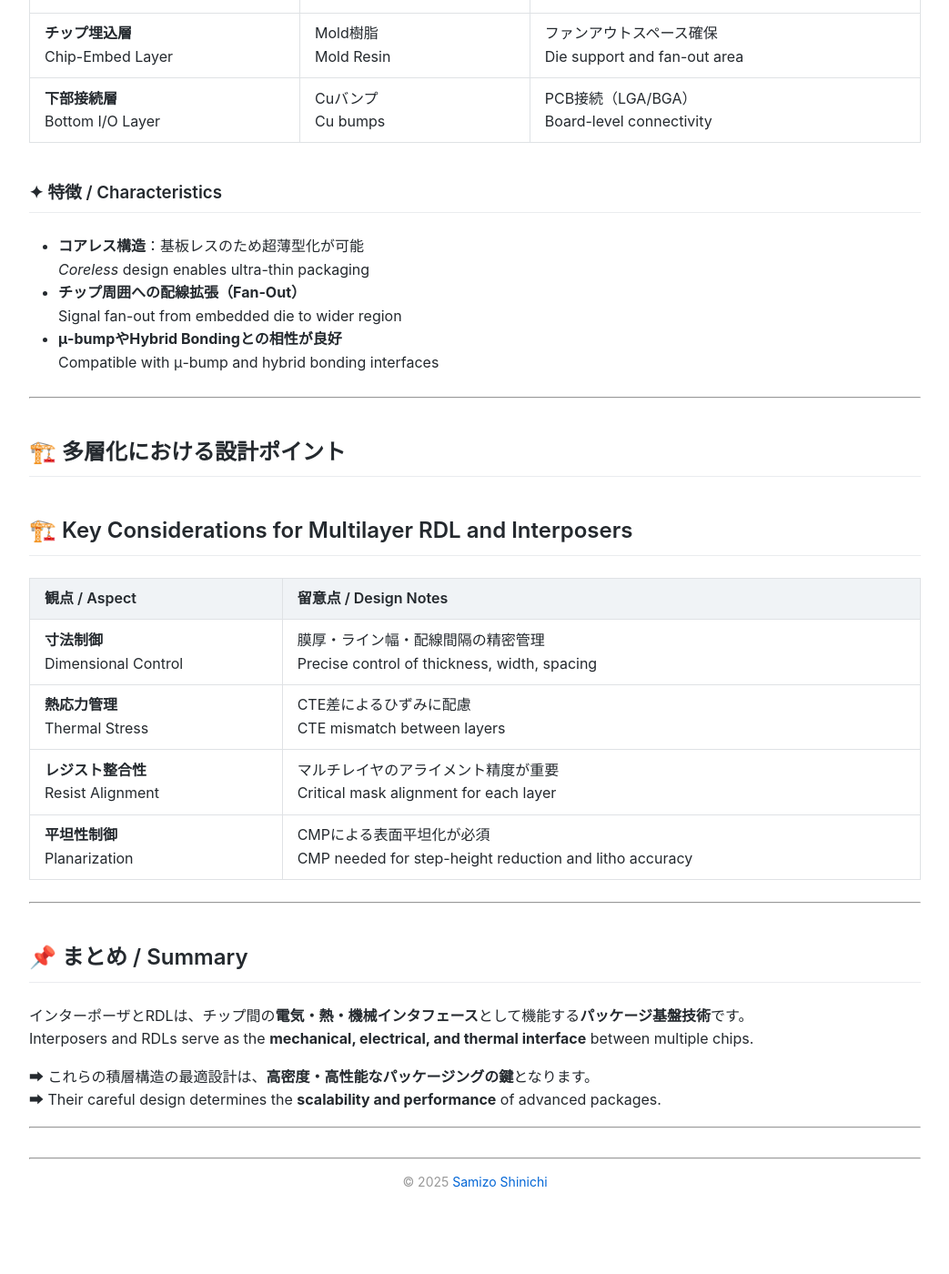
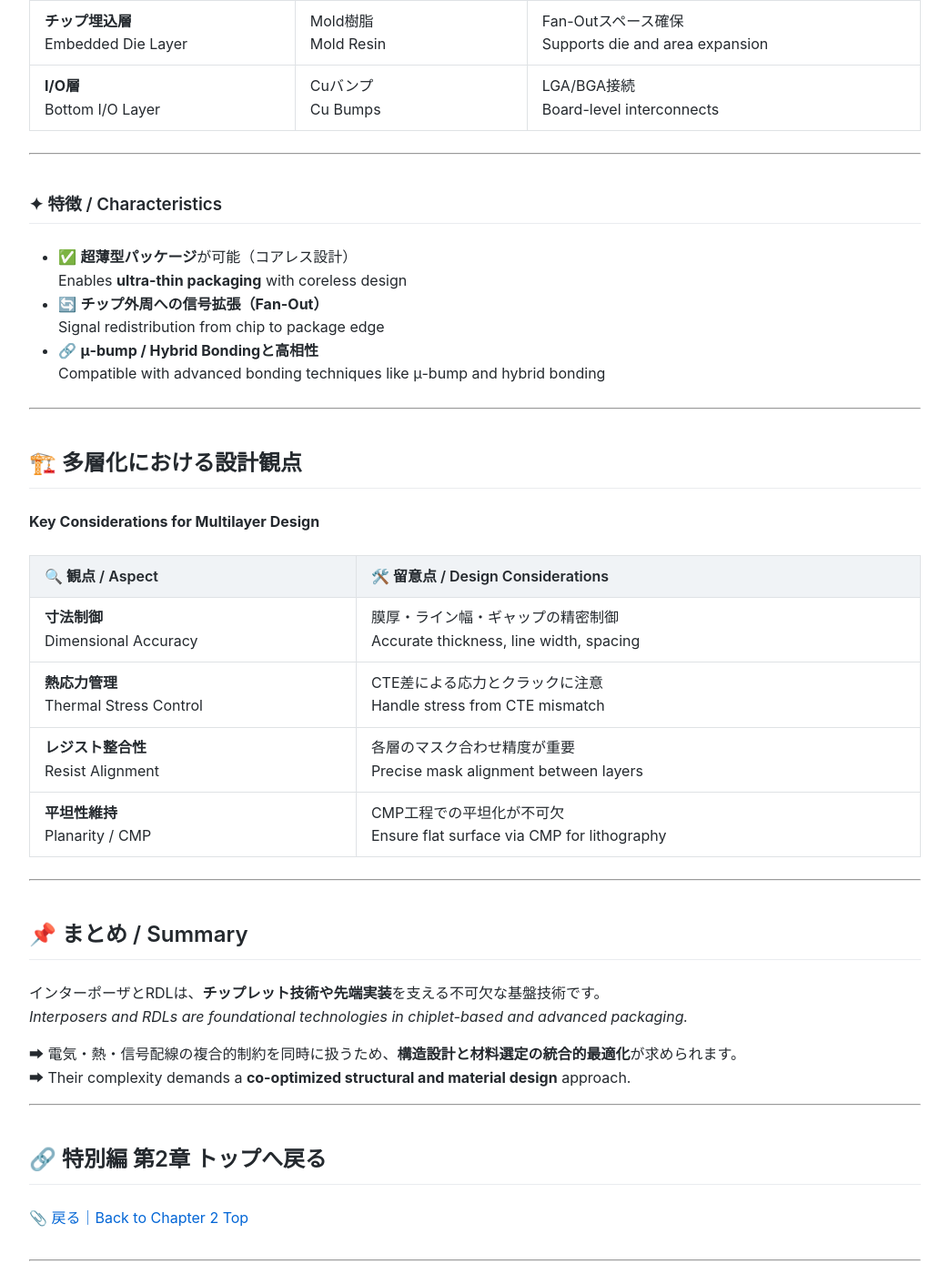
Before and after one commit to Samizo-AITL/Edusemi-v4x, a Jekyll site: the page built from f_chapter2_chiplet_pkg/appendixf2_03_pkg_stackup.md, in a window 1280 px wide and 1400 px high, scrolled down 1869 px. Shown: the whole window at 91% size, without its empty margins (118-1161 px from the left). Built offline with Jekyll 4.4.1, drawn with Linux system fonts in a browser that asks for light colours; our own code applies the rules of GitHub Pages for plain Markdown files; before the commit the page ends 3243 px from its top, so only the background shows below that; some of the changed text lies outside the part shown.

Commit message:
Update appendixf2_03_pkg_stackup.md

````diff
--- a/f_chapter2_chiplet_pkg/appendixf2_03_pkg_stackup.md
+++ b/f_chapter2_chiplet_pkg/appendixf2_03_pkg_stackup.md
@@ -1,17 +1,29 @@
-# 📘 Appendix 2.3：インターポーザと再配線層（RDL）の積層構造
-# 📘 Appendix 2.3: Interposer and Redistribution Layer (RDL) Stack Structures
+---
+layout: default
+title: Appendix 2.3 - Interposer and Redistribution Layer (RDL) Stack Structures
+---
 
 ---
 
-本資料では、2.5D/3Dパッケージにおける**インターポーザ構造やRDLの積層構成**を、典型的な設計例を交えて解説します。
-This appendix introduces **interposer wiring and redistribution layer (RDL) stack configurations** used in 2.5D/3D packaging technologies.
+# 📘 Appendix 2.3：インターポーザと再配線層（RDL）の積層構造
+**Appendix 2.3: Interposer and Redistribution Layer (RDL) Stack Structures**
+
+---
+
+## 📌 概要 / Overview
+
+本資料では、2.5D・3Dパッケージにおける**インターポーザ構造とRDL（Redistribution Layer）構成**について、**代表的な設計例**をもとに解説します。
+*This appendix presents typical structures of silicon interposers and RDL stacks used in 2.5D/3D packaging.*
+
+それぞれが**多チップ接続・熱分散・信号配線**の中核技術として機能します。
+They are essential for **multi-die interconnects, thermal management, and high-density routing.**
 
 ---
 
 ## 🧩 インターポーザ（Si）構造例
-## 🧩 Silicon Interposer: Structural Example
+**Silicon Interposer: Structural Example**
 
-### ✦ 典型構成（上面図） / Typical Layout (Top View)
+### ✦ 上面図（Top View）
 
 ```
 Top View:
@@ -25,58 +37,63 @@
 Bottom: RDL + bump array
 ```
 
-### ✦ 積層断面構成 / Cross-Sectional Layers
+### ✦ 積層断面構成 / Cross-Section Layers
 
-| 層 / Layer | 内容 / Description | 特徴 / Characteristics |
-|------------|---------------------|--------------------------|
-| **Die層**<br>Die Layer | 複数のロジック／メモリダイ<br>Logic or memory dies | μ-bumpで接続<br>Connected via μ-bumps |
-| **接続層**<br>Connection Layer | TSV + RDL | 垂直配線＋再配線層<br>Vertical vias and metal routing |
-| **配線層**<br>Metal Layer | Cu + PI（2–4層） | 高密度Cu配線＋PI絶縁<br>High-density Cu + PI insulation |
-| **バンプ層**<br>Bump Layer | C4/Snバンプ | 基板（FC-BGA）と接続<br>Connection to substrate (e.g., FC-BGA) |
+| 🧩 層 / Layer | 🔧 内容 / Description | 📘 特徴 / Characteristics |
+|---------------|------------------------|----------------------------|
+| **Die層**<br>Die Layer | ロジック/メモリダイ群<br>Logic/memory dies | μ-bumpで接続<br>μ-bump interconnect |
+| **接続層**<br>Connection Layer | TSV + RDL | 垂直ビアと再配線層<br>Vertical vias and redistribution |
+| **配線層**<br>Metal Layer | Cu + PI (2–4層) | 高密度配線＋絶縁<br>High-density routing and insulation |
+| **バンプ層**<br>Bump Layer | C4/Sn バンプ | 基板接続（FC-BGAなど）<br>Connection to package substrate |
 
 ---
 
-## 🔄 RDL構造（Fan-Out/WLP型）
-## 🔄 RDL Structure: Fan-Out and WLP Type
+## 🔄 RDL構造（Fan-Out / WLP）
+**Fan-Out and WLP-Type RDL Structures**
 
-### ✦ Fan-Out型RDLの典型構成 / Typical Fan-Out RDL Stack
+### ✦ 典型構成 / Typical Fan-Out RDL Stack
 
-| 層 / Layer | 材料 / Material | 目的 / Purpose |
-|------------|------------------|----------------|
-| **上部配線層**<br>Top Metal Layer | Cu + PI | 信号ルーティング<br>Signal routing |
-| **中間層**<br>Mid Layers | Cu + PI (2–6層) | 多層配線構成<br>Multilayer redistribution |
-| **チップ埋込層**<br>Chip-Embed Layer | Mold樹脂<br>Mold Resin | ファンアウトスペース確保<br>Die support and fan-out area |
-| **下部接続層**<br>Bottom I/O Layer | Cuバンプ<br>Cu bumps | PCB接続（LGA/BGA）<br>Board-level connectivity |
+| 🧩 層 / Layer | 🔧 材料 / Material | 📘 目的 / Purpose |
+|--------------|---------------------|---------------------|
+| **上部配線層**<br>Top Metal | Cu + PI | 信号配線ルーティング<br>Signal routing |
+| **中間配線層**<br>Mid Metal Layers | Cu + PI (2–6層) | 多層再配線構成<br>Multilayer redistribution |
+| **チップ埋込層**<br>Embedded Die Layer | Mold樹脂<br>Mold Resin | Fan-Outスペース確保<br>Supports die and area expansion |
+| **I/O層**<br>Bottom I/O Layer | Cuバンプ<br>Cu Bumps | LGA/BGA接続<br>Board-level interconnects |
+
+---
 
 ### ✦ 特徴 / Characteristics
 
-- **コアレス構造**：基板レスのため超薄型化が可能
-  *Coreless* design enables ultra-thin packaging
-- **チップ周囲への配線拡張（Fan-Out）**
-  Signal fan-out from embedded die to wider region
-- **μ-bumpやHybrid Bondingとの相性が良好**
-  Compatible with μ-bump and hybrid bonding interfaces
+- ✅ **超薄型パッケージ**が可能（コアレス設計）
+  Enables **ultra-thin packaging** with coreless design
+- 🔄 **チップ外周への信号拡張（Fan-Out）**
+  Signal redistribution from chip to package edge
+- 🔗 **μ-bump / Hybrid Bondingと高相性**
+  Compatible with advanced bonding techniques like μ-bump and hybrid bonding
 
 ---
 
-## 🏗️ 多層化における設計ポイント
-## 🏗️ Key Considerations for Multilayer RDL and Interposers
+## 🏗️ 多層化における設計観点
+**Key Considerations for Multilayer Design**
 
-| 観点 / Aspect | 留意点 / Design Notes |
-|----------------|------------------------|
-| **寸法制御**<br>Dimensional Control | 膜厚・ライン幅・配線間隔の精密管理<br>Precise control of thickness, width, spacing |
-| **熱応力管理**<br>Thermal Stress | CTE差によるひずみに配慮<br>CTE mismatch between layers |
-| **レジスト整合性**<br>Resist Alignment | マルチレイヤのアライメント精度が重要<br>Critical mask alignment for each layer |
-| **平坦性制御**<br>Planarization | CMPによる表面平坦化が必須<br>CMP needed for step-height reduction and litho accuracy |
+| 🔍 観点 / Aspect | 🛠️ 留意点 / Design Considerations |
+|------------------|-----------------------------------|
+| **寸法制御**<br>Dimensional Accuracy | 膜厚・ライン幅・ギャップの精密制御<br>Accurate thickness, line width, spacing |
+| **熱応力管理**<br>Thermal Stress Control | CTE差による応力とクラックに注意<br>Handle stress from CTE mismatch |
+| **レジスト整合性**<br>Resist Alignment | 各層のマスク合わせ精度が重要<br>Precise mask alignment between layers |
+| **平坦性維持**<br>Planarity / CMP | CMP工程での平坦化が不可欠<br>Ensure flat surface via CMP for lithography |
 
 ---
 
 ## 📌 まとめ / Summary
 
-インターポーザとRDLは、チップ間の**電気・熱・機械インタフェース**として機能する**パッケージ基盤技術**です。
-Interposers and RDLs serve as the **mechanical, electrical, and thermal interface** between multiple chips.
+インターポーザとRDLは、**チップレット技術や先端実装**を支える不可欠な基盤技術です。
+*Interposers and RDLs are foundational technologies in chiplet-based and advanced packaging.*
 
-➡ これらの積層構造の最適設計は、**高密度・高性能なパッケージングの鍵**となります。
-➡ Their careful design determines the **scalability and performance** of advanced packages.
+➡ 電気・熱・信号配線の複合的制約を同時に扱うため、**構造設計と材料選定の統合的最適化**が求められます。
+➡ Their complexity demands a **co-optimized structural and material design** approach.
 
 ---
+
+## 🔗 特別編 第2章 トップへ戻る
+[📎 戻る｜Back to Chapter 2 Top](./README.md)
````
